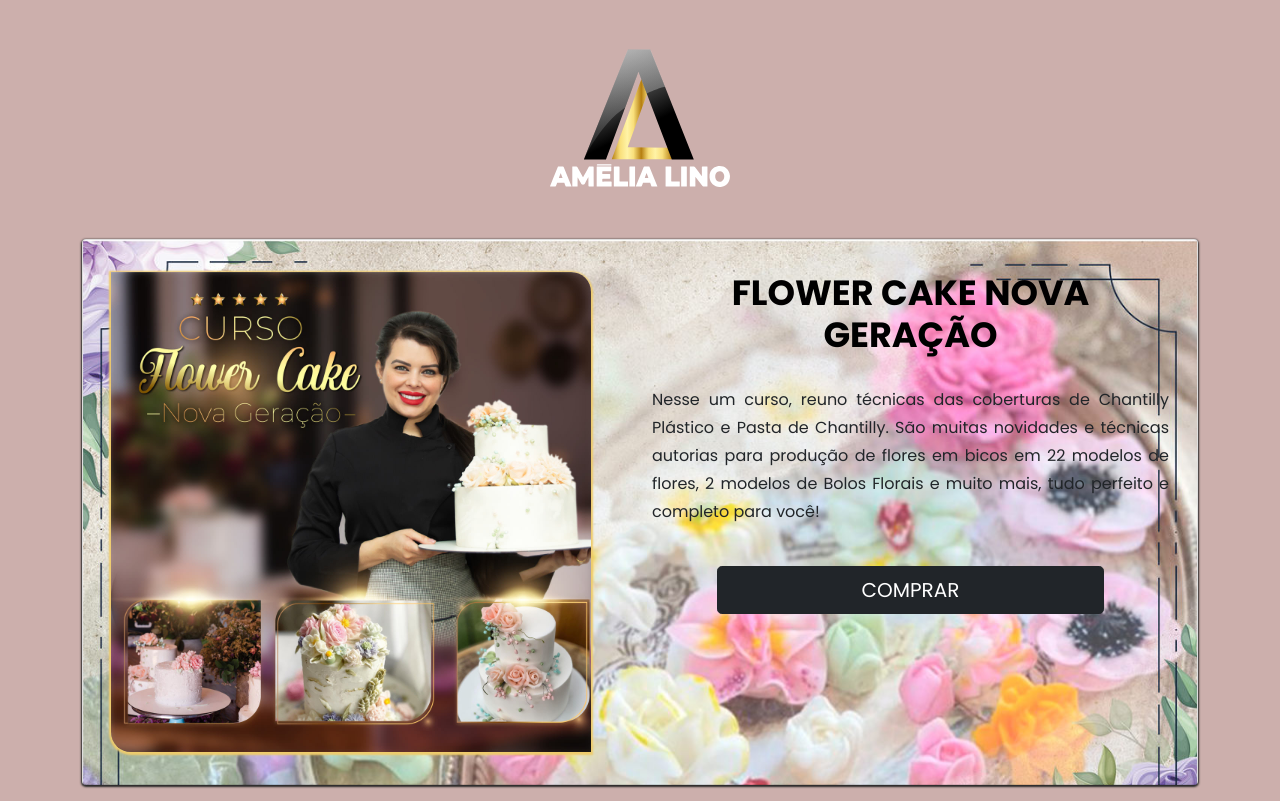
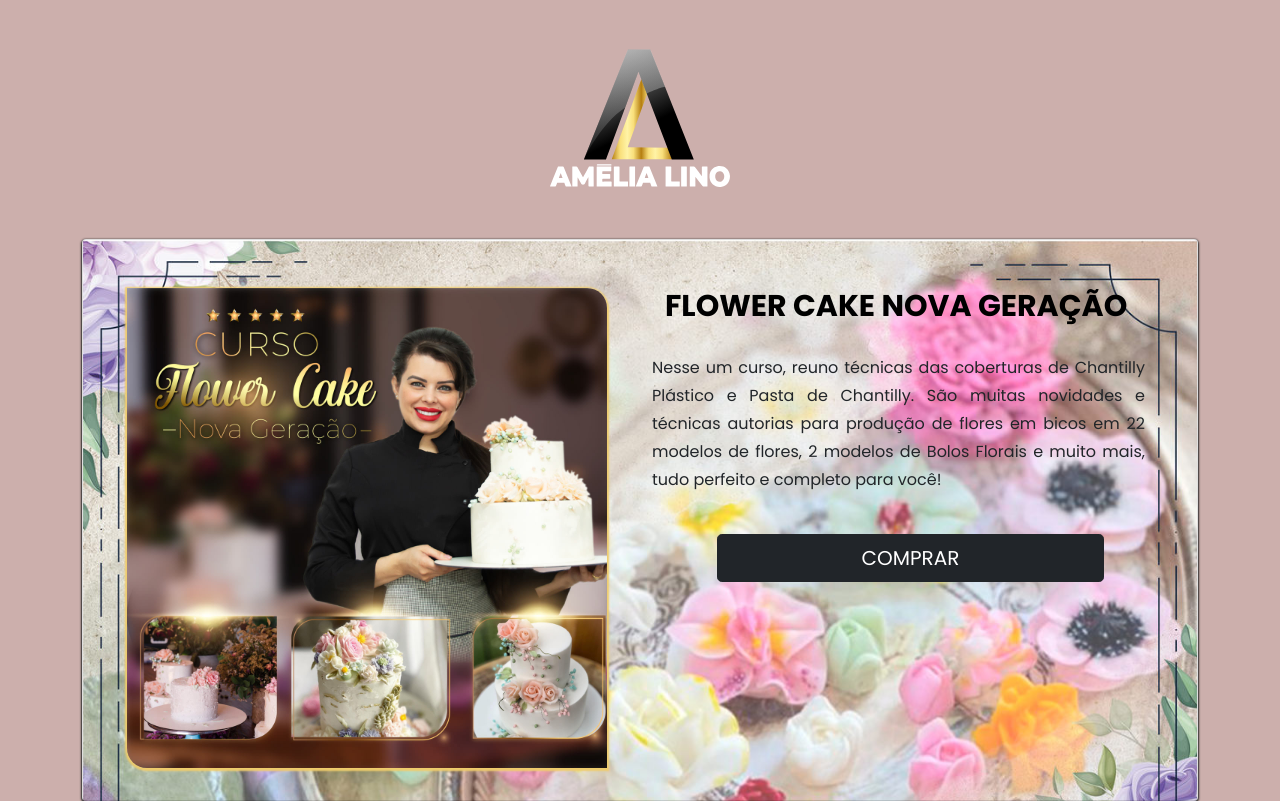
Before and after one commit to juniorsilva09/flowecake, a PHP site: page /flowercake_checkoutpage/ in a window 1280 px wide. Run offline with PHP 8.4, Linux system fonts and the light colour scheme; some libraries are stand-ins or nearby versions.

Commit message:
:up: change css

```diff
--- a/css/styles.css
+++ b/css/styles.css
@@ -30,24 +30,22 @@ body {
     box-shadow: 0 1px 2px 2px #efcc6c;
     border-top-right-radius: 20px;
     border-bottom-left-radius: 20px;
+    margin-left: 1rem;
+    margin-top: 1rem;
 }
 #box-right h1 {
-    font-size: 35px;
+    font-size: 30px;
     text-transform: uppercase;
     font-weight: bold;
     color: #000;
+    margin-top: 1rem;
+    margin-right: 1.8rem;
 }
-#box-right strong {
-    background-color: #000;
-    border-radius: 4px;
-    padding: 0;
-    text-transform: uppercase;
-    color: #efcc6c;
-    text-shadow: 0 0 2px rgba(255, 255, 255, .8);
-}
+
 #box-right p {
     line-height: 28px;
     margin-top: 30px;
+    margin-right: 1.5rem;
     text-align: justify;
 }
 
```
